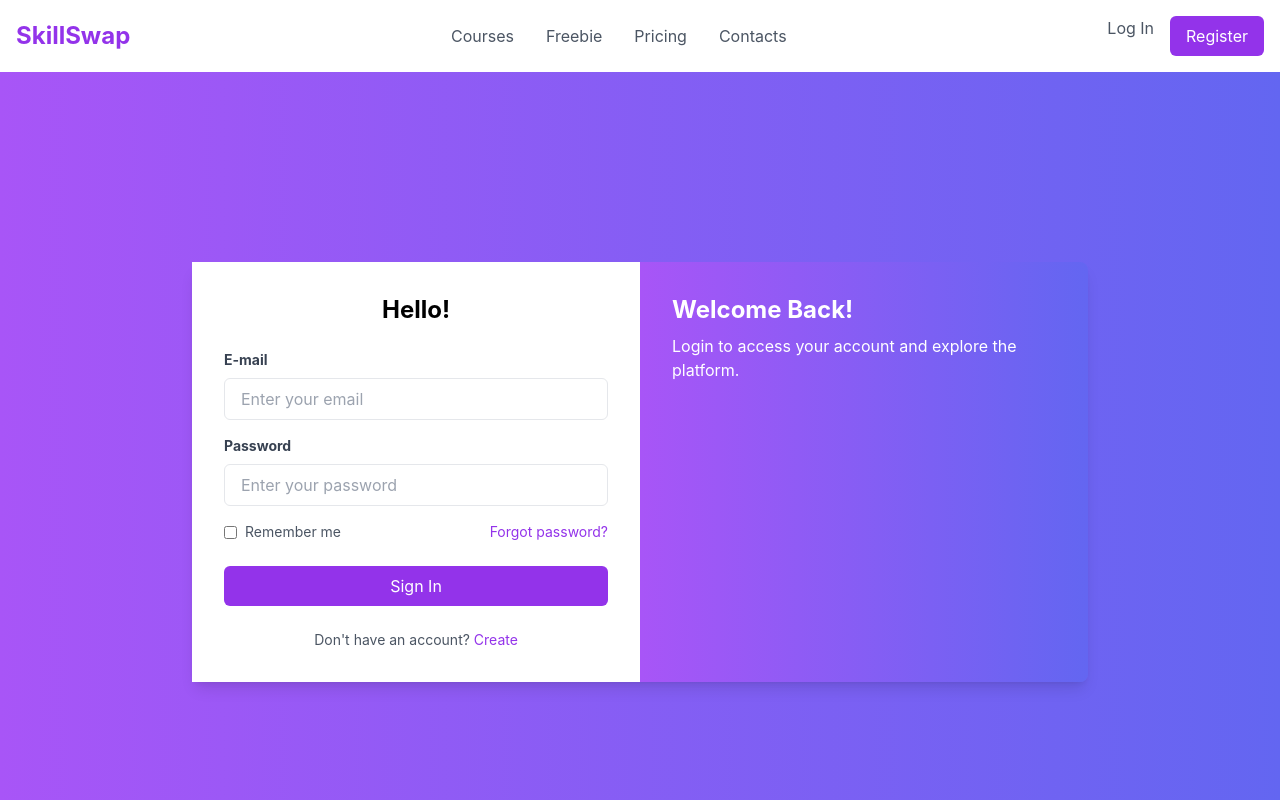
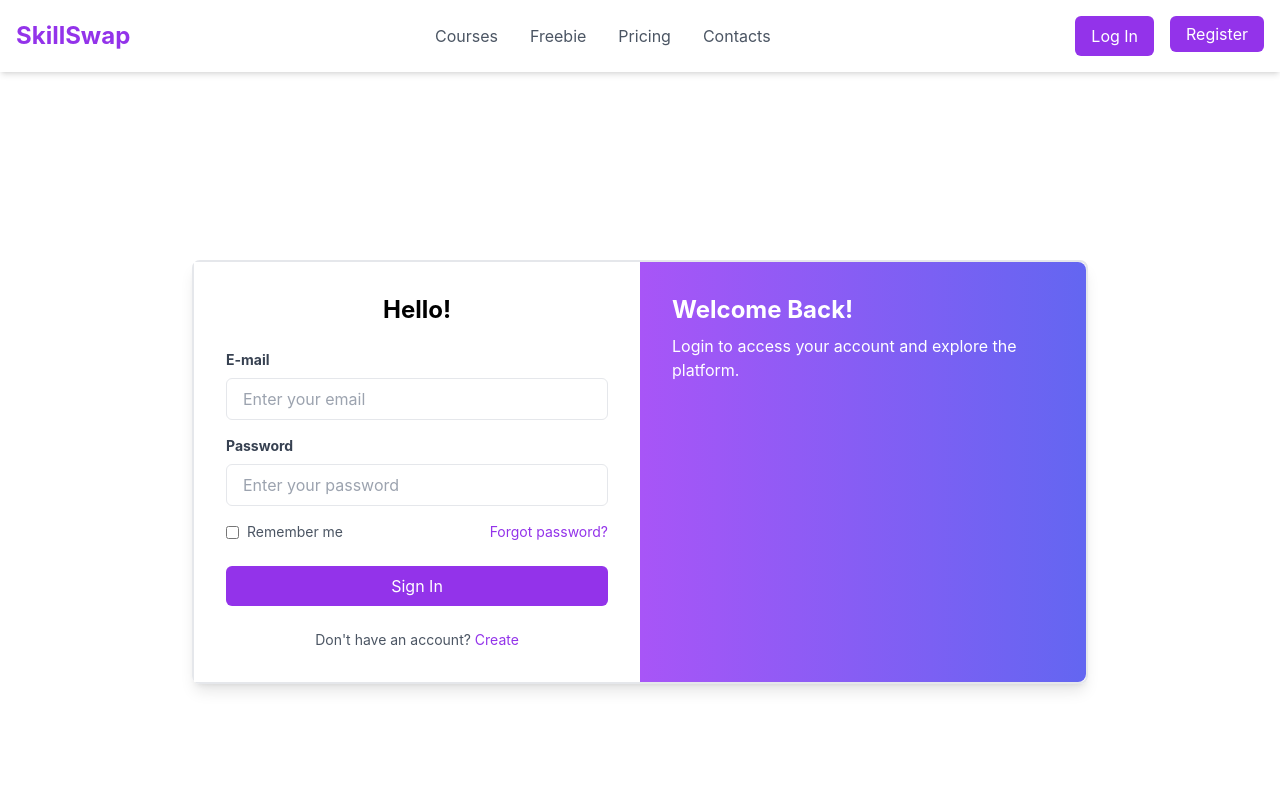
Before and after one commit to pritamundhe/SkillSwap, a React (Create React App) app in the folder frontend/: page /login in a window 1280 px wide. Shown: the top 800 px of the page. Built offline with nearby package versions, Linux system fonts and the light colour scheme.

Commit message:
Working on frontend

```diff
--- a/frontend/src/App.js
+++ b/frontend/src/App.js
@@ -12,14 +12,16 @@ function App() {
       <Router>
         <Navbar />
         <Routes>
+          {/* Render the Home component only on the root path */}
+          <Route path="/" element={<Home />} />
+          {/* Route for Login */}
           <Route path="/login" element={<Login />} />
-        <Route path="/Signup" element={<Register />} />
+          {/* Route for Register */}
+          <Route path="/signup" element={<Register />} />
           {/* Add other routes here */}
         </Routes>
+        <Footer />
       </Router>
-
-      <Home />
-      <Footer/>
     </div>
   );
 }
--- a/frontend/src/components/Auth/Login.js
+++ b/frontend/src/components/Auth/Login.js
@@ -3,8 +3,8 @@ import { Link } from 'react-router-dom';
 
 const Login = () => {
   return (
-    <div className="flex min-h-screen items-center justify-center bg-gradient-to-r from-purple-500 to-indigo-500">
-      <div className="flex w-3/4 max-w-4xl rounded-lg shadow-lg">
+    <div className="flex min-h-screen items-center justify-center bg-gradient-to-r from-white-500 to-indigo-500">
+      <div className="flex w-3/4 max-w-4xl rounded-lg shadow-lg border-2">
         <div className="w-full p-8 lg:w-1/2 bg-white">
           <h2 className="text-2xl font-bold text-center mb-6">Hello!</h2>
           <form>
--- a/frontend/src/components/Auth/Signup.js
+++ b/frontend/src/components/Auth/Signup.js
@@ -3,8 +3,8 @@ import { Link } from 'react-router-dom';
 
 const Signup = () => {
   return (
-    <div className="flex min-h-screen items-center justify-center bg-gradient-to-r from-purple-500 to-indigo-500">
-      <div className="flex w-3/4 max-w-4xl rounded-lg shadow-lg">
+    <div className="flex min-h-screen items-center justify-center bg-gradient-to-r from-white-500 to-indigo-500">
+      <div className="flex w-3/4 max-w-4xl rounded-lg shadow-lg border-2 border-black-500">
         <div className="hidden lg:block lg:w-1/2 bg-gradient-to-r from-purple-500 to-indigo-500 p-8 text-white rounded-l-lg">
           <h2 className="text-2xl font-bold mb-2">Hello, Friend!</h2>
           <p className="mb-6">Sign up to start your journey with us.</p>
--- a/frontend/src/components/Common/Navbar.js
+++ b/frontend/src/components/Common/Navbar.js
@@ -13,9 +13,9 @@ const Navbar = () => {
           <li><a href="#" className="text-gray-600 hover:text-purple-600">Contacts</a></li>
         </ul>
         <div className="hidden md:flex space-x-4">
-          <Link to="/login" className="text-gray-600 hover:text-purple-600">Log In</Link>
-          <Link to="/register">
-            <button className="bg-purple-600 text-white px-4 py-2 rounded-md">Register</button>
+          <Link to="/login" className="text-white hover:text-purple-600 px-4 py-2 bg-purple-600 rounded-md">Log In</Link>
+          <Link to="/signup">
+            <button className="bg-purple-600 text-white px-4 py-1.5 rounded-md">Register</button>
           </Link>
         </div>
         <div className="md:hidden">
```
Lines whose indentation alone changed are shown as unchanged.
